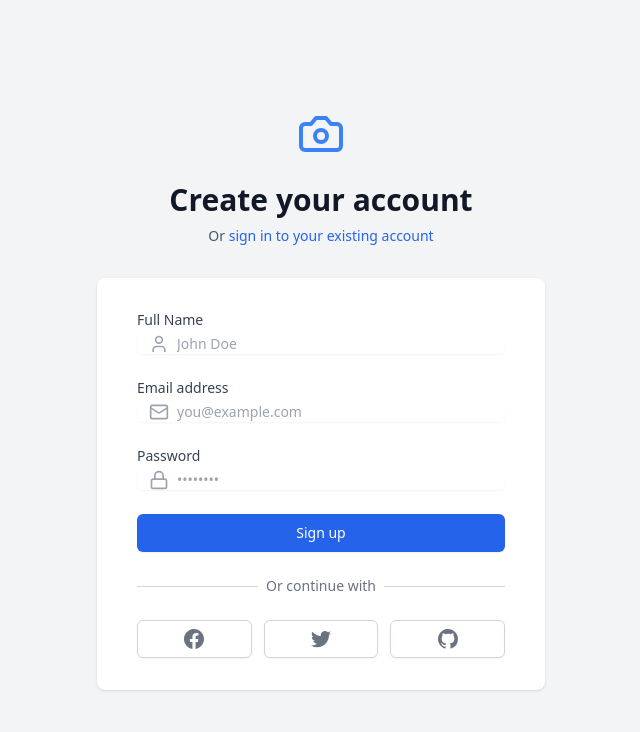
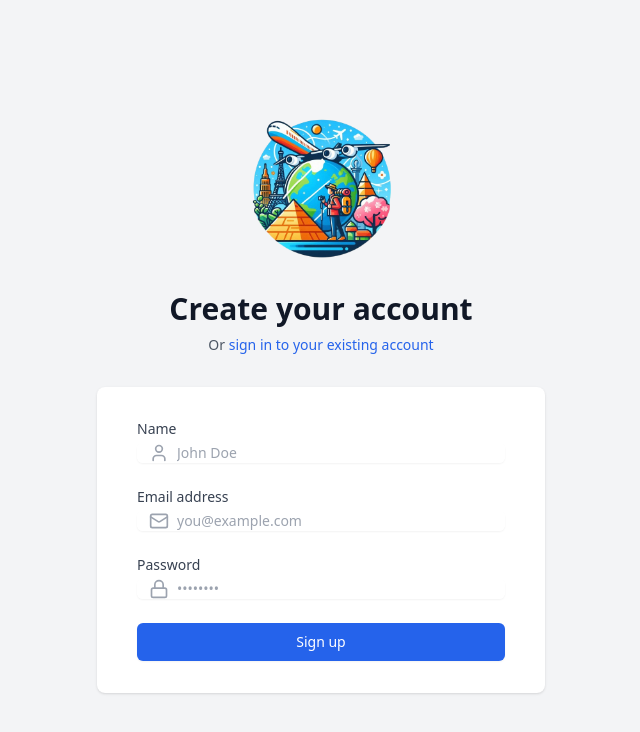
Before and after one commit to Emmanuels-code/travel-planner, a React (Create React App) app: page /signup in a window 1280 px wide. Shown: the top 732 px of the page, without its empty margins (319-959 px from the left). Built offline with nearby package versions, Linux system fonts and the light colour scheme.

Commit message:
auth pages now fully operational

```diff
--- a/package.json
+++ b/package.json
@@ -7,6 +7,7 @@
     "@testing-library/react": "^13.4.0",
     "@testing-library/user-event": "^13.5.0",
     "autoprefixer": "^10.4.20",
+    "axios": "^1.7.7",
     "lucide-react": "^0.447.0",
     "postcss": "^8.4.47",
     "react": "^18.3.1",
--- /dev/null
+++ b/src/components/modal.js
@@ -0,0 +1,23 @@
+import React from 'react';
+
+const Modal = ({ message, onClose }) => {
+    return (
+        <div className="fixed inset-0 z-50 flex items-center justify-center bg-black bg-opacity-50">
+            <div className="bg-white p-6 rounded-lg shadow-lg max-w-sm w-full">
+                <div className="text-center">
+                    <p className="text-lg font-medium">{message}</p>
+                </div>
+                <div className="mt-4 text-center">
+                    <button
+                        onClick={onClose}
+                        className="px-4 py-2 bg-blue-600 text-white rounded-md hover:bg-blue-700 focus:outline-none"
+                    >
+                        OK
+                    </button>
+                </div>
+            </div>
+        </div>
+    );
+};
+
+export default Modal;
--- a/src/components/signuppage.js
+++ b/src/components/signuppage.js
@@ -1,32 +1,56 @@
 import React, { useState } from 'react';
-import { Link } from 'react-router-dom';
-import { Camera, User, Lock, Mail } from 'lucide-react';
+import axios from 'axios';
+import { User, Lock, Mail } from 'lucide-react';
+import Modal from './modal.js';  // Import the Modal component
 
 const SignUpPage = () => {
     const [name, setName] = useState('');
     const [email, setEmail] = useState('');
     const [password, setPassword] = useState('');
+    const [error, setError] = useState('');
+    const [modalMessage, setModalMessage] = useState('');  // State for controlling the modal message
+    const [showModal, setShowModal] = useState(false);     // State for showing/hiding the modal
 
-    const handleSubmit = (e) => {
+    const handleSubmit = async (e) => {
         e.preventDefault();
-        // Handle sign up logic here
-        console.log('Sign up submitted', { name, email, password });
+
+        try {
+            const response = await axios.post('https://veil-cute-gaura.glitch.me/auth/signup', {
+                username: name,
+                email: email,
+                password: password,
+            });
+
+            // Show success modal on successful sign-up
+            setModalMessage('Sign up successful! Welcome aboard!');
+            setShowModal(true);
+
+        } catch (error) {
+            // Handle sign-up failure, show error modal
+            setModalMessage('Sign up failed! Please try again.');
+            setShowModal(true);
+            setError(error.response ? error.response.data : 'Something went wrong');
+        }
     };
 
     return (
         <div className="min-h-screen bg-gray-100 flex flex-col justify-center py-12 sm:px-6 lg:px-8">
             <div className="sm:mx-auto sm:w-full sm:max-w-md">
                 <div className="flex justify-center">
-                    <Camera className="h-12 w-12 text-blue-500" />
+                    <img
+                        className="h-40 w-auto"
+                        src="/logo.png"
+                        alt="Your Company Logo"
+                    />
                 </div>
                 <h2 className="mt-6 text-center text-3xl font-extrabold text-gray-900">
                     Create your account
                 </h2>
                 <p className="mt-2 text-center text-sm text-gray-600">
                     Or{' '}
-                    <Link to="/login" className="font-medium text-blue-600 hover:text-blue-500">
+                    <a href="/login" className="font-medium text-blue-600 hover:text-blue-500">
                         sign in to your existing account
-                    </Link>
+                    </a>
                 </p>
             </div>
 
@@ -34,9 +58,7 @@ const SignUpPage = () => {
                 <div className="bg-white py-8 px-4 shadow sm:rounded-lg sm:px-10">
                     <form className="space-y-6" onSubmit={handleSubmit}>
                         <div>
-                            <label htmlFor="name" className="block text-sm font-medium text-gray-700">
-                                Full Name
-                            </label>
+                            <label htmlFor="name" className="block text-sm font-medium text-gray-700">Name</label>
                             <div className="mt-1 relative rounded-md shadow-sm">
                                 <div className="absolute inset-y-0 left-0 pl-3 flex items-center pointer-events-none">
                                     <User className="h-5 w-5 text-gray-400" />
@@ -55,9 +77,7 @@ const SignUpPage = () => {
                         </div>
 
                         <div>
-                            <label htmlFor="email" className="block text-sm font-medium text-gray-700">
-                                Email address
-                            </label>
+                            <label htmlFor="email" className="block text-sm font-medium text-gray-700">Email address</label>
                             <div className="mt-1 relative rounded-md shadow-sm">
                                 <div className="absolute inset-y-0 left-0 pl-3 flex items-center pointer-events-none">
                                     <Mail className="h-5 w-5 text-gray-400" />
@@ -77,9 +97,7 @@ const SignUpPage = () => {
                         </div>
 
                         <div>
-                            <label htmlFor="password" className="block text-sm font-medium text-gray-700">
-                                Password
-                            </label>
+                            <label htmlFor="password" className="block text-sm font-medium text-gray-700">Password</label>
                             <div className="mt-1 relative rounded-md shadow-sm">
                                 <div className="absolute inset-y-0 left-0 pl-3 flex items-center pointer-events-none">
                                     <Lock className="h-5 w-5 text-gray-400" />
@@ -98,6 +116,8 @@ const SignUpPage = () => {
                             </div>
                         </div>
 
+                        {error && <p className="text-red-500 text-sm">{error}</p>}
+
                         <div>
                             <button
                                 type="submit"
@@ -107,65 +127,16 @@ const SignUpPage = () => {
                             </button>
                         </div>
                     </form>
-
-                    <div className="mt-6">
-                        <div className="relative">
-                            <div className="absolute inset-0 flex items-center">
-                                <div className="w-full border-t border-gray-300" />
-                            </div>
-                            <div className="relative flex justify-center text-sm">
-                                <span className="px-2 bg-white text-gray-500">Or continue with</span>
-                            </div>
-                        </div>
-
-                        <div className="mt-6 grid grid-cols-3 gap-3">
-                            <div>
-                                <a
-                                    href="#"
-                                    className="w-full inline-flex justify-center py-2 px-4 border border-gray-300 rounded-md shadow-sm bg-white text-sm font-medium text-gray-500 hover:bg-gray-50"
-                                >
-                                    <span className="sr-only">Sign up with Facebook</span>
-                                    <svg className="w-5 h-5" fill="currentColor" viewBox="0 0 20 20" aria-hidden="true">
-                                        <path
-                                            fillRule="evenodd"
-                                            d="M20 10c0-5.523-4.477-10-10-10S0 4.477 0 10c0 4.991 3.657 9.128 8.438 9.878v-6.987h-2.54V10h2.54V7.797c0-2.506 1.492-3.89 3.777-3.89 1.094 0 2.238.195 2.238.195v2.46h-1.26c-1.243 0-1.63.771-1.63 1.562V10h2.773l-.443 2.89h-2.33v6.988C16.343 19.128 20 14.991 20 10z"
-                                            clipRule="evenodd"
-                                        />
-                                    </svg>
-                                </a>
-                            </div>
-
-                            <div>
-                                <a
-                                    href="#"
-                                    className="w-full inline-flex justify-center py-2 px-4 border border-gray-300 rounded-md shadow-sm bg-white text-sm font-medium text-gray-500 hover:bg-gray-50"
-                                >
-                                    <span className="sr-only">Sign up with Twitter</span>
-                                    <svg className="w-5 h-5" fill="currentColor" viewBox="0 0 20 20" aria-hidden="true">
-                                        <path d="M6.29 18.251c7.547 0 11.675-6.253 11.675-11.675 0-.178 0-.355-.012-.53A8.348 8.348 0 0020 3.92a8.19 8.19 0 01-2.357.646 4.118 4.118 0 001.804-2.27 8.224 8.224 0 01-2.605.996 4.107 4.107 0 00-6.993 3.743 11.65 11.65 0 01-8.457-4.287 4.106 4.106 0 001.27 5.477A4.073 4.073 0 01.8 7.713v.052a4.105 4.105 0 003.292 4.022 4.095 4.095 0 01-1.853.07 4.108 4.108 0 003.834 2.85A8.233 8.233 0 010 16.407a11.616 11.616 0 006.29 1.84" />
-                                    </svg>
-                                </a>
-                            </div>
-
-                            <div>
-                                <a
-                                    href="#"
-                                    className="w-full inline-flex justify-center py-2 px-4 border border-gray-300 rounded-md shadow-sm bg-white text-sm font-medium text-gray-500 hover:bg-gray-50"
-                                >
-                                    <span className="sr-only">Sign up with GitHub</span>
-                                    <svg className="w-5 h-5" fill="currentColor" viewBox="0 0 20 20" aria-hidden="true">
-                                        <path
-                                            fillRule="evenodd"
-                                            d="M10 0C4.477 0 0 4.484 0 10.017c0 4.425 2.865 8.18 6.839 9.504.5.092.682-.217.682-.483 0-.237-.008-.868-.013-1.703-2.782.605-3.369-1.343-3.369-1.343-.454-1.158-1.11-1.466-1.11-1.466-.908-.62.069-.608.069-.608 1.003.07 1.531 1.032 1.531 1.032.892 1.53 2.341 1.088 2.91.832.092-.647.35-1.088.636-1.338-2.22-.253-4.555-1.113-4.555-4.951 0-1.093.39-1.988 1.029-2.688-.103-.253-.446-1.272.098-2.65 0 0 .84-.27 2.75 1.026A9.564 9.564 0 0110 4.844c.85.004 1.705.115 2.504.337 1.909-1.296 2.747-1.027 2.747-1.027.546 1.379.203 2.398.1 2.651.64.7 1.028 1.595 1.028 2.688 0 3.848-2.339 4.695-4.566 4.942.359.31.678.921.678 1.856 0 1.338-.012 2.419-.012 2.747 0 .268.18.58.688.482A10.019 10.019 0 0020 10.017C20 4.484 15.522 0 10 0z"
-                                            clipRule="evenodd"
-                                        />
-                                    </svg>
-                                </a>
-                            </div>
-                        </div>
-                    </div>
                 </div>
             </div>
+
+            {/* Render modal when showModal is true */}
+            {showModal && (
+                <Modal
+                    message={modalMessage}
+                    onClose={() => setShowModal(false)} // Hide the modal when clicked OK
+                />
+            )}
         </div>
     );
 };
```
Also changed, not shown: src/components/loginpage.js (+39 -39 lines), 1 other file (tests, documents, lock files or other folders).
